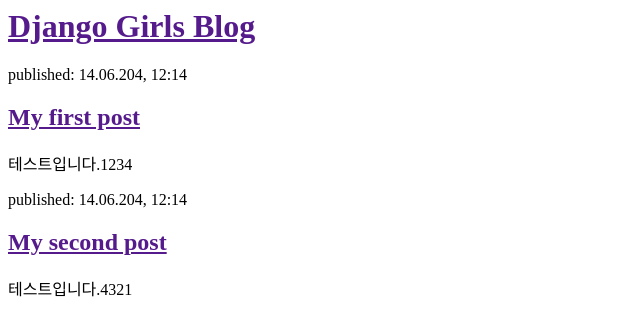
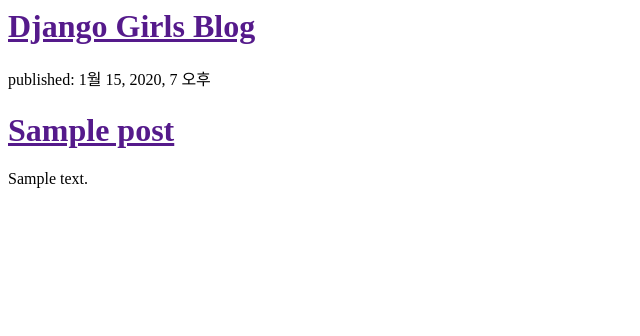
Before and after one commit to anys8152/my-first-blog, a Django app: page / in a window 1280 px wide. Shown: the top 336 px of the page, without its empty margins (0-640 px from the left). Run offline with Django 3.2, Linux system fonts and the light colour scheme; tables that the repository leaves empty hold one stand-in row (values such as "Sample post").

Commit message:
Modified tempates to display posts from database.

```diff
--- a/blog/templates/blog/post_list.html
+++ b/blog/templates/blog/post_list.html
@@ -6,21 +6,13 @@
         <div>
             <h1><a href="">Django Girls Blog</a></h1>
         </div>
-
+        {% for post in posts %}
         <div>
-            <p>published: 14.06.204, 12:14</p>
-            <h2>
-                <a href="">My first post</a>
-            </h2>
-            <p>테스트입니다.1234</p>
+            <p>published: {{ post.published_date }}</p>
+            <h1><a href="">{{ post.title }}</a></h1>
+            <p>{{ post.text | linebreaksbr }}</p>
+            <!-- | : 블로그 글 텍스트에서 행이 바뀌면 문단으로 변환하도록 함 -->
         </div>
-
-        <div>
-            <p>published: 14.06.204, 12:14</p>
-            <h2>
-                <a href="">My second post</a>
-            </h2>
-            <p>테스트입니다.4321</p>
-        </div>
+    {% endfor %}
     </body>
 </html>
--- a/blog/views.py
+++ b/blog/views.py
@@ -1,8 +1,12 @@
 from django.shortcuts import render
+from .models import Post
+from django.utils import timezone
+
 
 # post_list 함수 생성
 def post_list(request):
-    return render(request, 'blog/post_list.html', {})
+    posts = Post.objects.filter(published_date__lte=timezone.now()).order_by('published_date')
+    return render(request, 'blog/post_list.html', {'posts': posts})
 
 # request를 넘겨받아 render 메소드를 호출
-# 호춣하여 받은 return > blog/post_list.html 템플릿을 보여줌.
+# 호출하여 받은 return > blog/post_list.html 템플릿을 보여줌.
```
